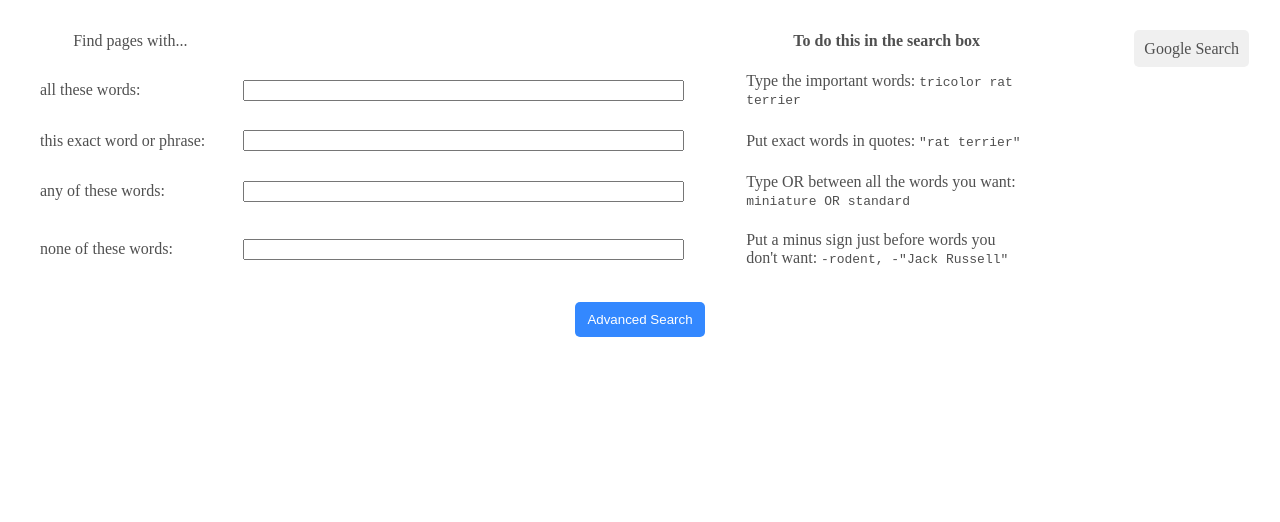
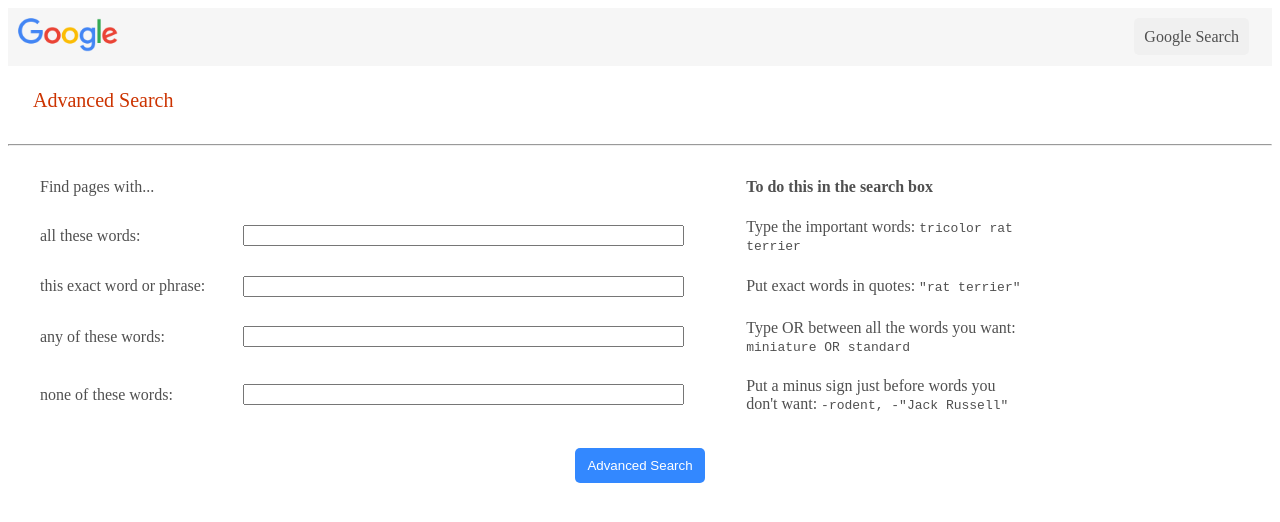
Before and after one commit to Ved-P/search, a plain HTML site: page advanced.html in a window 1280 px wide. Drawn offline with Linux system fonts and the light colour scheme.

Commit message:
Finished styling advanced search.

```diff
--- a/advanced.html
+++ b/advanced.html
@@ -8,6 +8,13 @@
     <div class="header">
       <a href="index.html">Google Search</a>
     </div>
+    <div style="background-color:#F6F6F6;margin:0px;">
+      <img style="width:100px;margin:10px;" src="GoogleLogo.png" alt="Google">
+    </div>
+    <div style="padding-left:25px;padding-top:10px;padding-bottom:10px;">
+      <h1>Advanced Search</h1>
+    </div>
+    <hr>
     <div id="advanced-body">
       <form action="https://google.com/search">
         <table>
--- a/style.css
+++ b/style.css
@@ -45,6 +45,7 @@ table {
 
 td, th {
   padding: 10px;
+  text-align: left;
 }
 
 tr>:nth-child(1) {
@@ -66,3 +67,9 @@ tr>:nth-child(3) {
 #advanced-body {
   color: #505050;
 }
+
+h1 {
+  color: #CC3300;
+  font-weight: normal;
+  font-size: 20px;
+}
```
